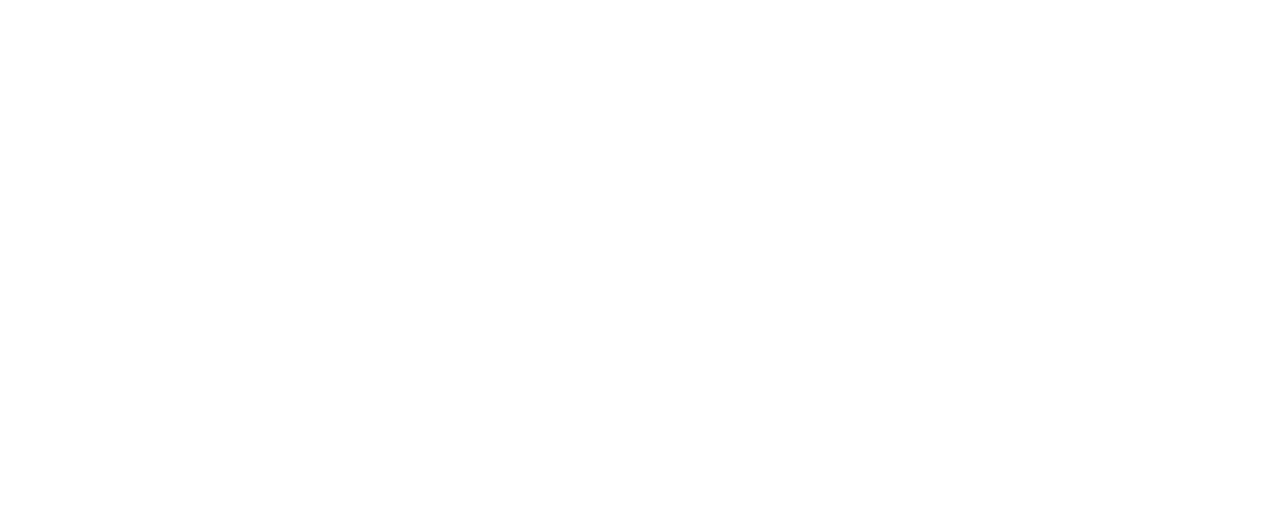
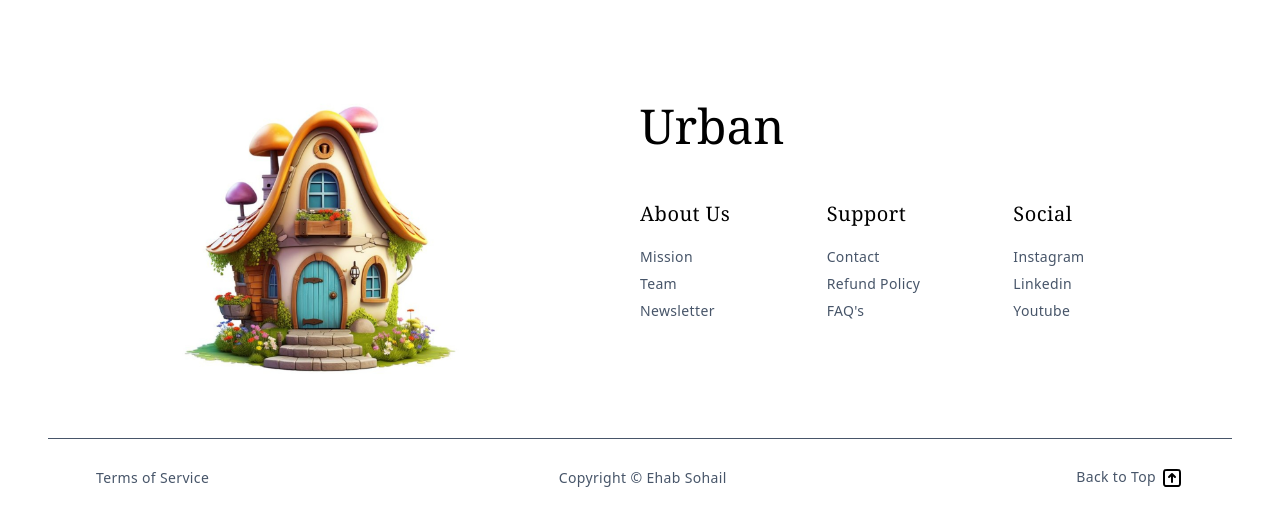
Before and after one commit to Ehab-24/Web-Project, a React (Vite) app in the folder client/: page / in a window 1280 px wide. Shown: the part 483-998 px from the top of the page. Before the commit the page ends 800 px from the top, so only its background shows below. Built offline with nearby package versions, Linux system fonts and the light colour scheme; no server answers.

Commit message:
feat: add footer

```diff
--- a/client/src/components/Footer.tsx
+++ b/client/src/components/Footer.tsx
@@ -0,0 +1,90 @@
+export default function Footer() {
+
+    function scrollToTop() {
+        window.scrollTo({ top: 0, behavior: 'smooth' });
+    }
+
+    return (
+        <footer className="w-full flex flex-col rounded-lg pt-20">
+
+            <div className="w-full flex md:px-20">
+                <div className="flex w-1/2 justify-start">
+                    <img src="/Screenshot 2024-10-04 at 09.50.35.jpg" alt="Urban" className="ml-20 w-80 h-80 object-contain" />
+                </div>
+
+                <div className="flex flex-col w-1/2 py-8">
+
+                    <h2 className="text-3xl md:text-5xl font-serif">Urban</h2>
+
+                    <div className="flex w-full mt-12">
+
+                        <div className="w-1/3">
+                            <h3 className="text-xl tracking-wide leading-relaxed font-serif">About Us</h3>
+                            <ul className="flex text-slate-600 text-sm leading-relaxed tracking-wide font-normal flex-col mt-4 gap-1">
+                                <li>
+                                    <a href="/" className="hover:underline">Mission</a>
+                                </li>
+                                <li>
+                                    <a href="/" className="hover:underline">Team</a>
+                                </li>
+                                <li>
+                                    <a href="/" className="hover:underline">Newsletter</a>
+                                </li>
+                            </ul>
+                        </div>
+                        <div className="w-1/3">
+                            <h3 className="text-xl tracking-wide leading-relaxed font-serif">Support</h3>
+                            <ul className="flex text-slate-600 text-sm leading-relaxed tracking-wide font-normal flex-col mt-4 gap-1">
+                                <li>
+                                    <a href="/" className="hover:underline">Contact</a>
+                                </li>
+                                <li>
+                                    <a href="/" className="hover:underline">Refund Policy</a>
+                                </li>
+                                <li>
+                                    <a href="/" className="hover:underline">FAQ's</a>
+                                </li>
+                            </ul>
+                        </div>
+                        <div className="w-1/3">
+                            <h3 className="text-xl tracking-wide leading-relaxed font-serif">Social</h3>
+                            <ul className="flex text-slate-600 text-sm leading-relaxed tracking-wide flex-col mt-4 gap-1">
+                                <li>
+                                    <a href="/" className="hover:underline">Instagram</a>
+                                </li>
+                                <li>
+                                    <a href="/" className="hover:underline">Linkedin</a>
+                                </li>
+                                <li>
+                                    <a href="/" className="hover:underline">Youtube</a>
+                                </li>
+                            </ul>
+                        </div>
+
+                    </div>
+
+                </div>
+
+
+            </div>
+
+            <div className="md:px-12 mt-12">
+                <div className="border-t flex items-center justify-between border-slate-600 px-12 w-full h-20 text-slate-600 text-sm leading-relaxed tracking-wide">
+                    <a href="/" className="hover:underline ">
+                        Terms of Service
+                    </a>
+                    <p>
+                        Copyright © Ehab Sohail
+                    </p>
+
+                    <button onClick={scrollToTop} className="hover:underline whitespace-nowrap">
+                        <div className="flex gap-1">
+                            Back to Top
+                            <img src="/arrow-up.svg" className="w-6 h-6" />
+                        </div>
+                    </button>
+                </div>
+            </div>
+        </footer>
+    )
+}
--- a/client/src/components/Logo.tsx
+++ b/client/src/components/Logo.tsx
@@ -1,7 +1,7 @@
 export default function Logo() {
     return (
         <div className="self-center text-xl gap-2 font-serif font-bold items-center w-40 flex justify-start">
-            <img src="../../public/logo.png" alt="Urban" className="w-8 h-full object-contain scale-y-[2]" />
+            <img src="/logo.png" alt="Urban" className="w-8 h-full object-contain scale-y-[2]" />
             <h1>Urban</h1>
         </div>
     )
--- a/client/src/layouts/HomeLayout.tsx
+++ b/client/src/layouts/HomeLayout.tsx
@@ -1,11 +1,13 @@
 import { Outlet } from "react-router-dom";
 import Navbar from "../components/Navbar";
+import Footer from "../components/Footer";
 
 function HomeLayout() {
     return (
         <>
             <Navbar />
             <Outlet />
+            <Footer />
         </>
     )
 }
```
Also changed, not shown: client/public/Screenshot 2024-10-04 at 09.50.35.jpg (added), client/public/arrow-up.svg (added).
